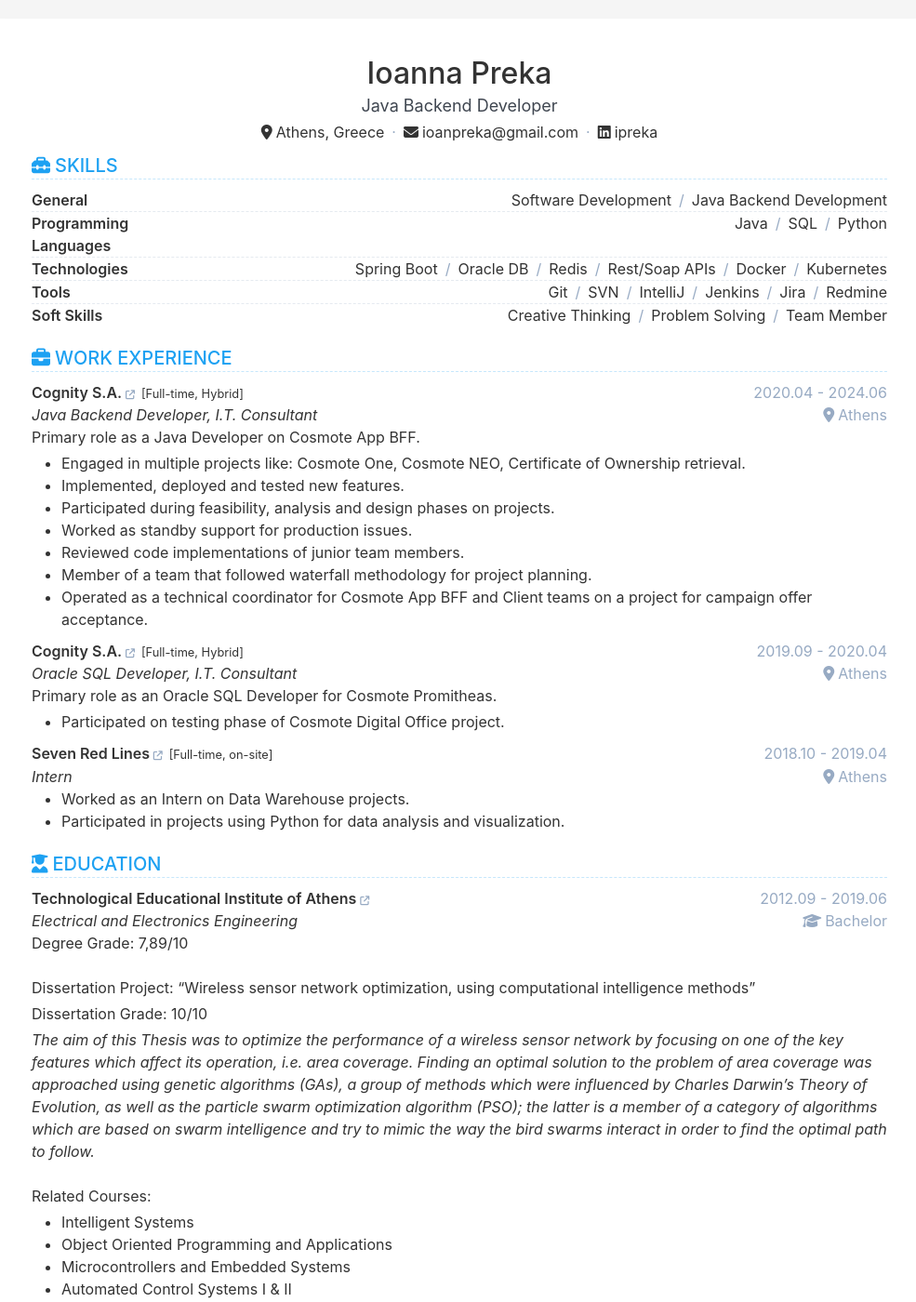
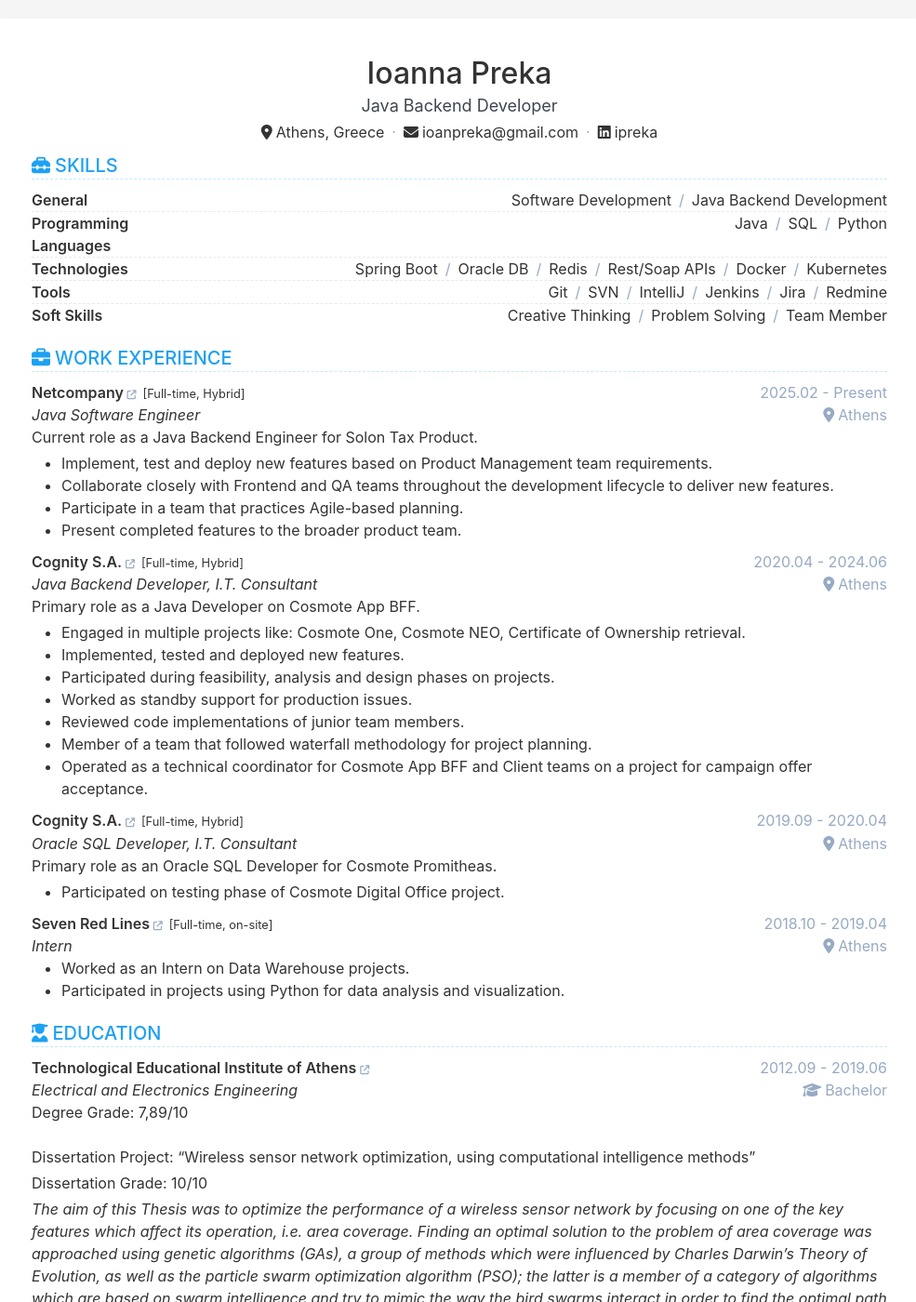
Before and after one commit to iwannapr/iwannapr.github.io, a Jekyll site: the page built from index.html, in a window 1280 px wide and 1400 px high. Shown: the whole window at 93% size, without its empty margins (146-1131 px from the left). Built offline with Jekyll 4.4.1, drawn with Linux system fonts in a browser that asks for light colours.

Commit message:
Add new working experience

```diff
--- a/_data/data.yml
+++ b/_data/data.yml
@@ -9,7 +9,7 @@ contact:
   # meta
   location: Athens, Greece # location
   email: ioanpreka@gmail.com    # email address
-  phone:  # phone number, format is "+[Country Code] [Area Code (if applicable)] [Local Phone Number]"
+  phone: # phone number, format is "+[Country Code] [Area Code (if applicable)] [Local Phone Number]"
 
   gender:                  # gender or pronoun
   birthday:                # birthday
@@ -92,6 +92,19 @@ experience:
   title: Work Experience
   description: |
   items:
+    - company: Netcompany
+      link: 'https://netcompany.com/'
+      tags: Full-time, Hybrid
+      date: 2025.02 - Present
+      role: Java Software Engineer
+      location: Athens
+      description: |
+        Current role as a Java Backend Engineer for Solon Tax Product.
+        + Implement, test and deploy new features based on Product Management team requirements.
+        + Collaborate closely with Frontend and QA teams throughout the development lifecycle to deliver new features.
+        + Participate in a team that practices Agile-based planning.
+        + Present completed features to the broader product team.
+
     - company: Cognity S.A.
       link: 'https://www.cognity.gr/'
       tags: Full-time, Hybrid
@@ -101,7 +114,7 @@ experience:
       description: |
         Primary role as a Java Developer on Cosmote App BFF.
         + Engaged in multiple projects like: Cosmote One, Cosmote NEO, Certificate of Ownership retrieval.
-        + Implemented, deployed and tested new features.
+        + Implemented, tested and deployed new features.
         + Participated during feasibility, analysis and design phases on projects.
         + Worked as standby support for production issues.
         + Reviewed code implementations of junior team members.
@@ -329,7 +342,8 @@ language:
       level: Native
     - idiom: English
       level: Proficient
-
+    - idiom: German
+      level: Beginner
 interest:
   show: false
   order: 6
```
